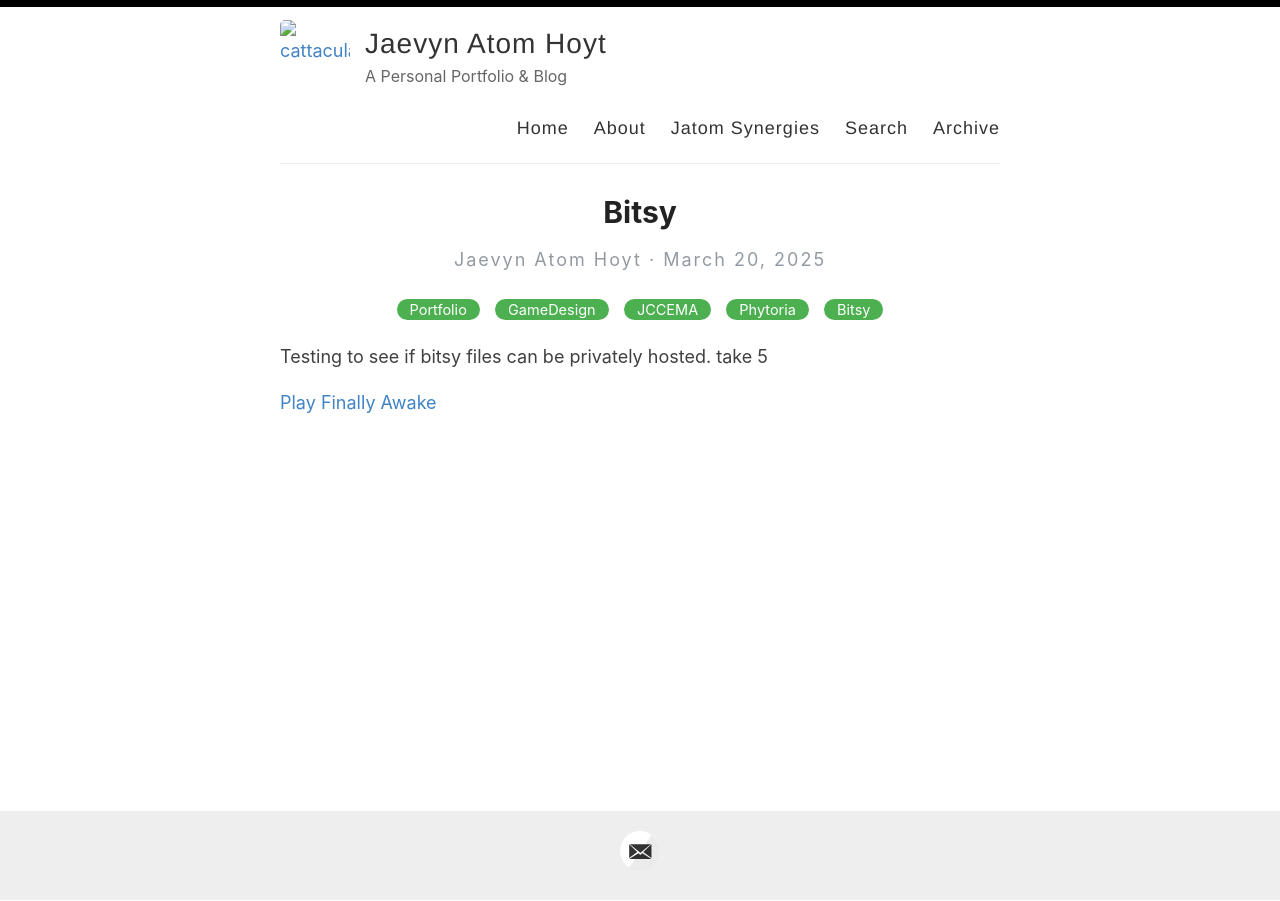
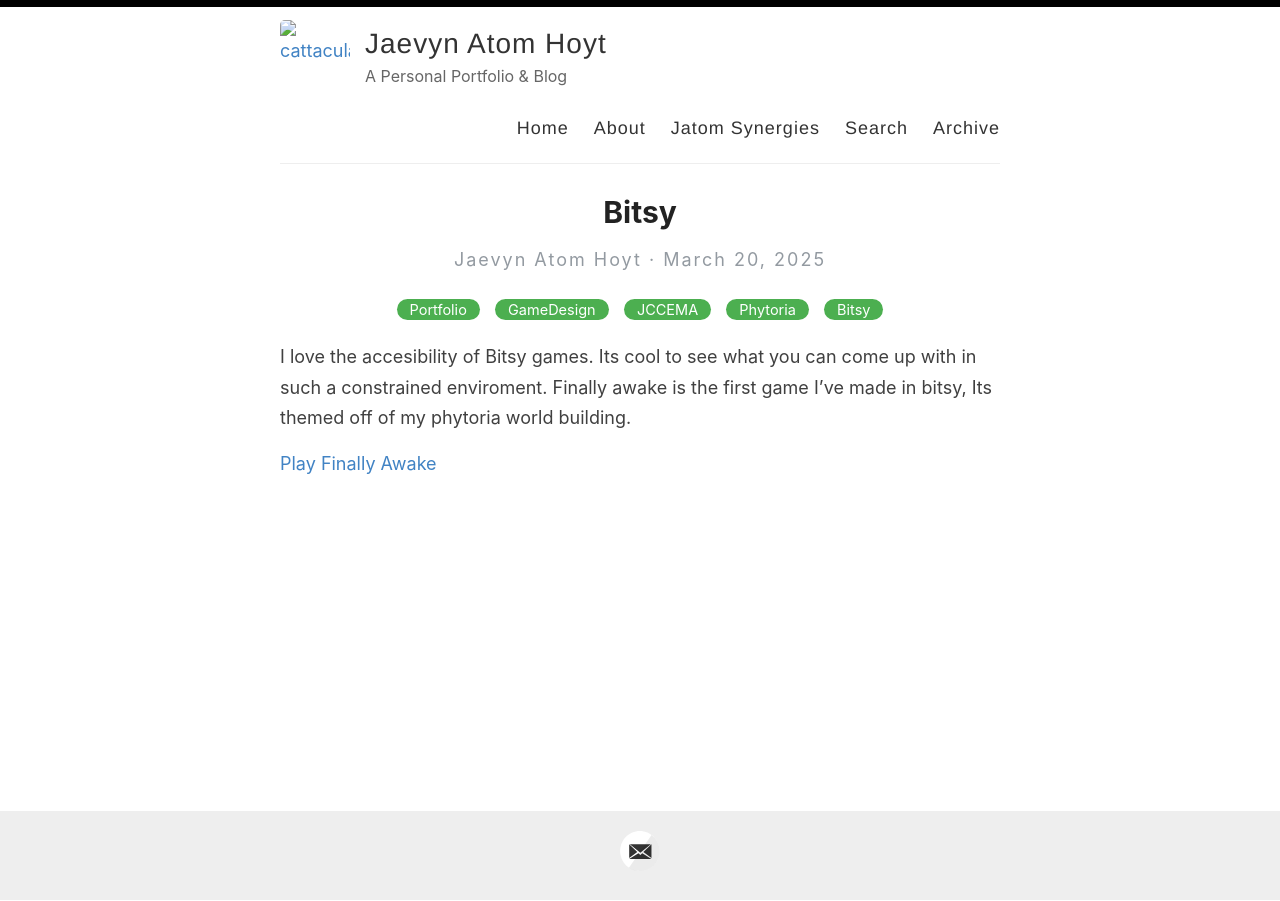
Before and after one commit to cattacular/cattacular.github.io, a Jekyll site: the page built from _posts/2025-3-20-Game_Developement.md, in a window 1280 px wide. Built offline with Jekyll 4.4.1, drawn with Linux system fonts in a browser that asks for light colours.

Commit message:
Update 2025-3-20-Game_Developement.md

```diff
--- a/_posts/2025-3-20-Game_Developement.md
+++ b/_posts/2025-3-20-Game_Developement.md
@@ -3,7 +3,6 @@ layout: post
 title: Bitsy
 categories: Portfolio GameDesign JCCEMA Phytoria Bitsy
 ---
-
-Testing to see if bitsy files can be privately hosted. take 5
+I love the accesibility of Bitsy games. Its cool to see what you can come up with in such a constrained enviroment. Finally awake is the first game I've made in bitsy, Its themed off of my phytoria world building.
 
 <a href="\assets\Bitsy\finally_awake.html" target="_blank">Play Finally Awake</a>
```
